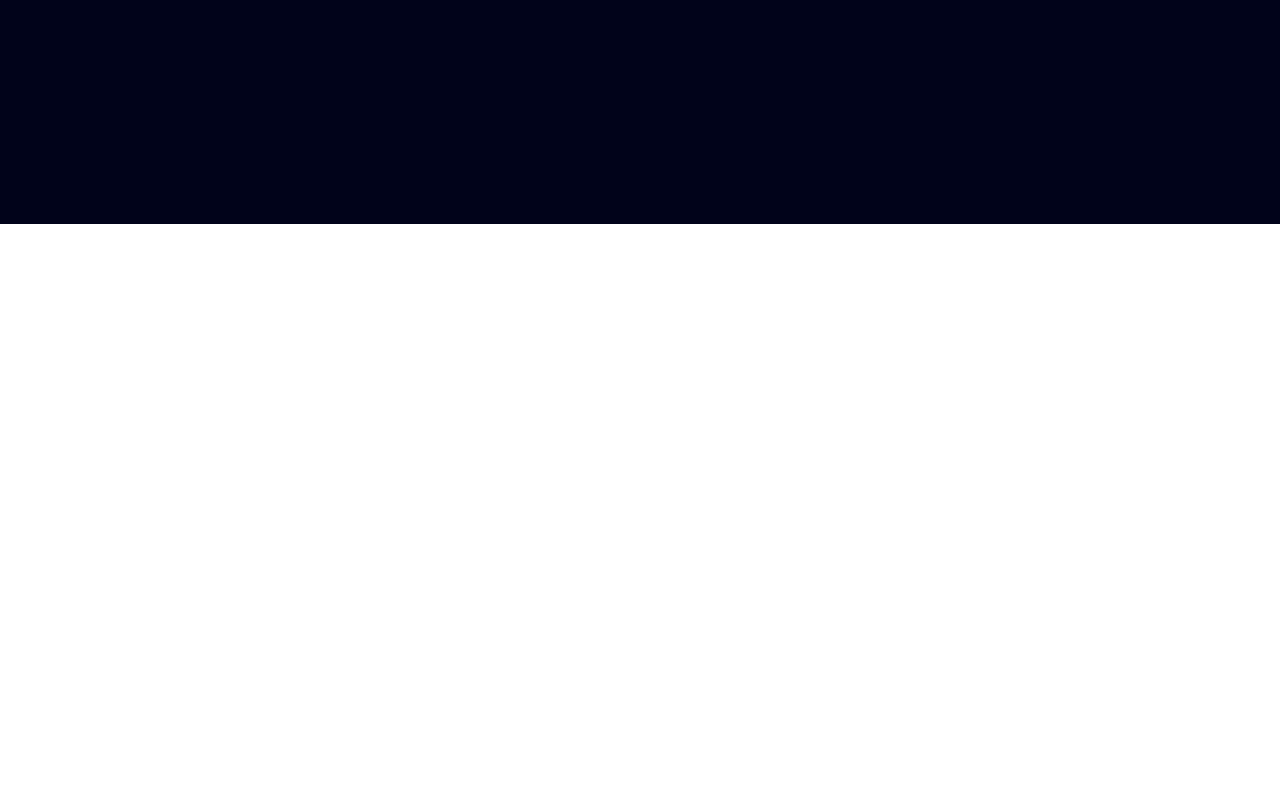
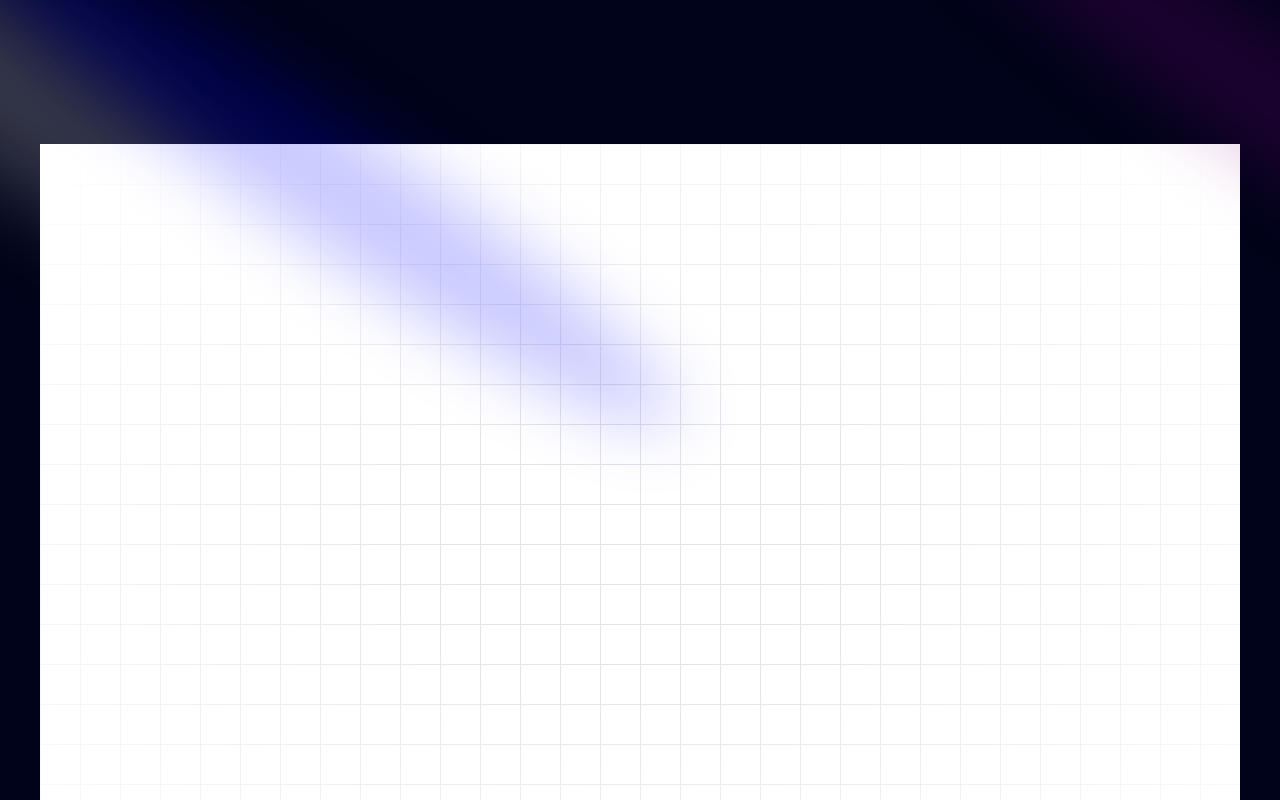
Before and after one commit to Ranjeet-vishwakarma-8081/RanjeetTechSolutions, a React (Vite) app: page / in a window 1280 px wide. Shown: the top 800 px of the page. Built offline with nearby package versions, Linux system fonts and the light colour scheme.

Commit message:
Added the Spotlight component

```diff
--- a/package.json
+++ b/package.json
@@ -10,8 +10,11 @@
     "preview": "vite preview"
   },
   "dependencies": {
+    "clsx": "^2.1.1",
+    "motion": "^12.7.4",
     "react": "^19.0.0",
-    "react-dom": "^19.0.0"
+    "react-dom": "^19.0.0",
+    "tailwind-merge": "^3.2.0"
   },
   "devDependencies": {
     "@eslint/js": "^9.22.0",
--- a/src/components/Hero.jsx
+++ b/src/components/Hero.jsx
@@ -1,7 +1,36 @@
+import { cn } from "../lib/utils";
+import { Spotlight } from "./ui/Spotlight";
+
 const Hero = () => {
   return (
     <div className="pb-20 pt-36">
-      <div></div>
+      <div>
+        {/* First spotlight is original */}
+        {/* <Spotlight
+          className="left-0 h-screen -top-40 md:left-60 md:-top-20"
+          fill="white"
+        /> */}
+        <Spotlight
+          className="h-screen -top-40 -left-10 md:-top-20 md:-left-32"
+          fill="white"
+        />
+        <Spotlight
+          className="top-10 left-full h-[80vh] w-[50vw]"
+          fill="purple"
+        />
+        <Spotlight className="top-28 left-80 h-[80vh] w-[50vw]" fill="blue" />
+      </div>
+      <div className="relative flex items-center justify-center w-full h-screen bg-white dark:bg-black-100">
+        <div
+          className={cn(
+            "absolute inset-0",
+            "[background-size:40px_40px]",
+            "[background-image:linear-gradient(to_right,#e4e4e7_1px,transparent_1px),linear-gradient(to_bottom,#e4e4e7_1px,transparent_1px)]",
+            "dark:[background-image:linear-gradient(to_right,#262626_1px,transparent_1px),linear-gradient(to_bottom,#262626_1px,transparent_1px)]"
+          )}
+        />
+        <div className="pointer-events-none absolute inset-0 flex items-center justify-center bg-white [mask-image:radial-gradient(ellipse_at_center,transparent_20%,black)] dark:bg-black-100" />
+      </div>
     </div>
   );
 };
--- /dev/null
+++ b/src/components/ui/Spotlight.jsx
@@ -0,0 +1,52 @@
+import React from "react";
+// import { cn } from "@/lib/utils";
+import { cn } from "../../lib/utils";
+
+export const Spotlight = ({ className, fill }) => {
+  return (
+    <svg
+      className={cn(
+        "animate-spotlight pointer-events-none absolute z-[1]  h-[169%] w-[138%] lg:w-[84%] opacity-0",
+        className
+      )}
+      xmlns="http://www.w3.org/2000/svg"
+      viewBox="0 0 3787 2842"
+      fill="none"
+    >
+      <g filter="url(#filter)">
+        <ellipse
+          cx="1924.71"
+          cy="273.501"
+          rx="1924.71"
+          ry="273.501"
+          transform="matrix(-0.822377 -0.568943 -0.568943 0.822377 3631.88 2291.09)"
+          fill={fill || "white"}
+          fillOpacity="0.21"
+        ></ellipse>
+      </g>
+      <defs>
+        <filter
+          id="filter"
+          x="0.860352"
+          y="0.838989"
+          width="3785.16"
+          height="2840.26"
+          filterUnits="userSpaceOnUse"
+          colorInterpolationFilters="sRGB"
+        >
+          <feFlood floodOpacity="0" result="BackgroundImageFix"></feFlood>
+          <feBlend
+            mode="normal"
+            in="SourceGraphic"
+            in2="BackgroundImageFix"
+            result="shape"
+          ></feBlend>
+          <feGaussianBlur
+            stdDeviation="151"
+            result="effect1_foregroundBlur_1065_8"
+          ></feGaussianBlur>
+        </filter>
+      </defs>
+    </svg>
+  );
+};
--- /dev/null
+++ b/src/lib/utils.js
@@ -0,0 +1,6 @@
+import { clsx } from "clsx";
+import { twMerge } from "tailwind-merge";
+
+export function cn(...inputs) {
+  return twMerge(clsx(inputs));
+}
--- a/tailwind.config.js
+++ b/tailwind.config.js
@@ -9,6 +9,21 @@ export default {
           100: "#000319",
         },
       },
+      animation: {
+        spotlight: "spotlight 2s ease .75s 1 forwards",
+      },
+      keyframes: {
+        spotlight: {
+          "0%": {
+            opacity: 0,
+            transform: "translate(-72%, -62%) scale(0.5)",
+          },
+          "100%": {
+            opacity: 1,
+            transform: "translate(-50%,-40%) scale(1)",
+          },
+        },
+      },
     },
   },
   plugins: [],
```
Also changed, not shown: 1 other file (tests, documents, lock files or other folders).
